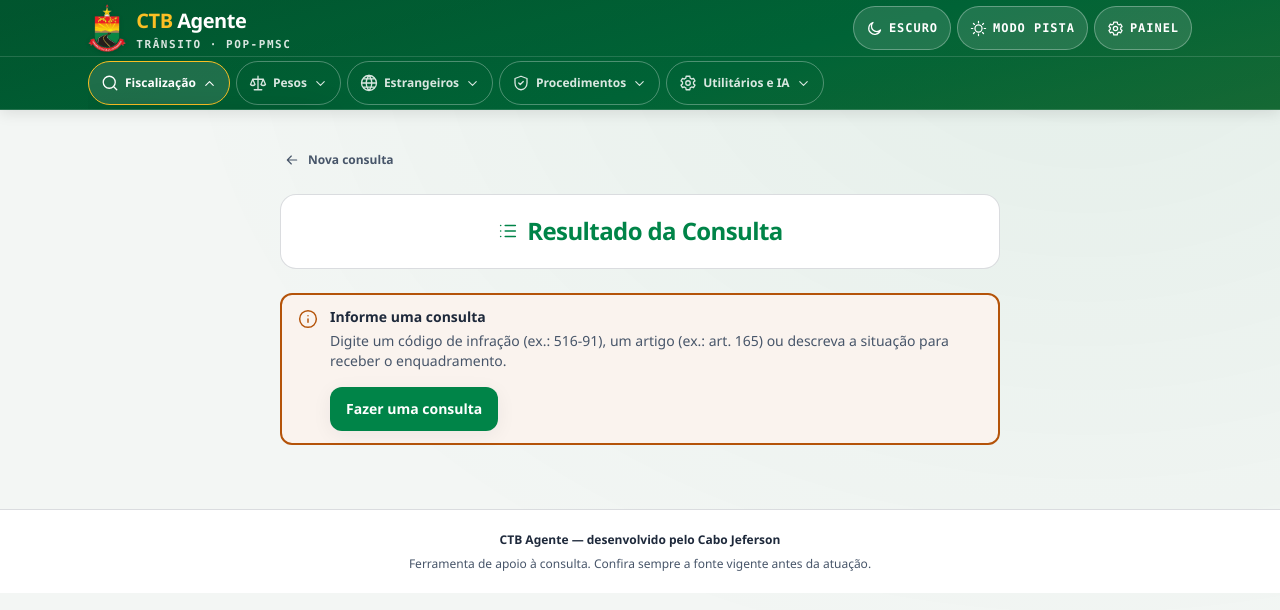
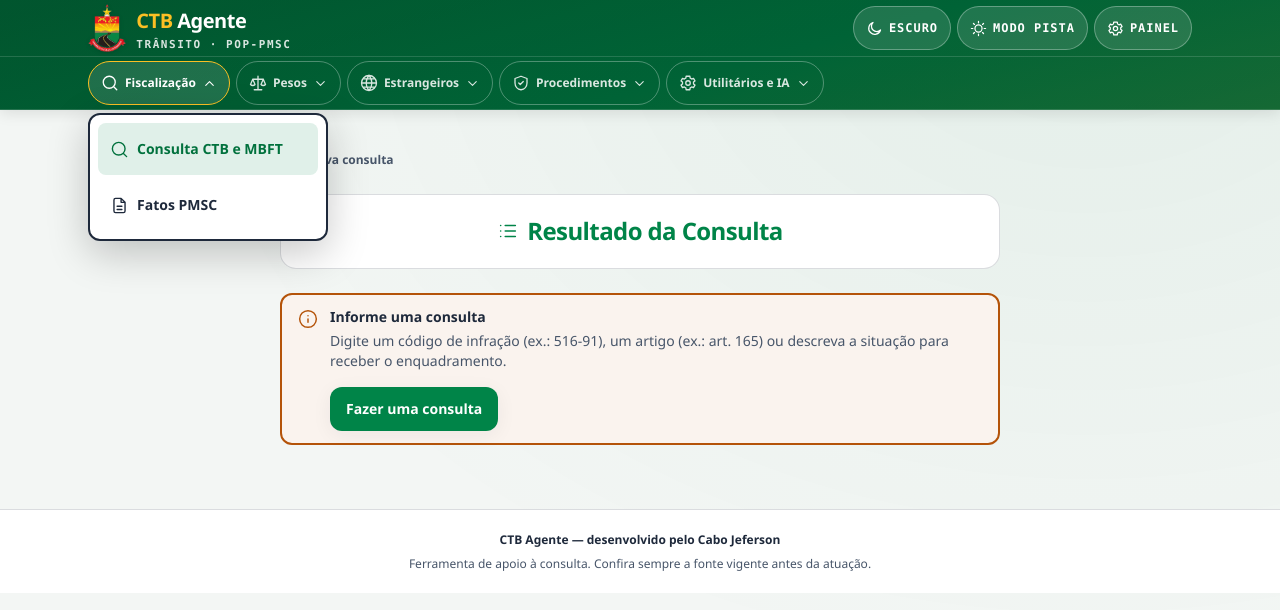
Before and after one commit to nenzinhu/ctb-agente, a Next.js app: page /consulta in a window 1280 px wide. Shown: the top 610 px of the page. Built offline with nearby package versions, Linux system fonts and the light colour scheme.

Commit message:
fix: exibe submenus da navegação operacional

```diff
--- a/components/OperationalNavigation.tsx
+++ b/components/OperationalNavigation.tsx
@@ -62,6 +62,8 @@
     return () => document.removeEventListener('click', fechar);
   }, []);
 
+  const pilarAberto = PILARES.find((pilar) => pilar.id === aberto) ?? null;
+
   return (
     <nav ref={navRef} aria-label="Pilares operacionais" className="operational-navigation">
       <ul className="operational-pillars">
@@ -82,9 +84,13 @@
                 <span>{pilar.label}</span>
                 <Icone nome="chevron" tamanho={15} className={expandido ? 'rotate-180' : ''} />
               </button>
-              {expandido && (
-                <ul id={`submenu-${pilar.id}`} className="operational-submenu">
-                  {pilar.itens.map((item) => (
+            </li>
+          );
+        })}
+      </ul>
+      {pilarAberto && (
+          <ul id={`submenu-${pilarAberto.id}`} className="operational-submenu">
+            {pilarAberto.itens.map((item) => (
               <li key={item.href}>
                 <Link
                   href={item.href}
@@ -100,10 +106,6 @@
             ))}
           </ul>
       )}
-            </li>
-          );
-        })}
-      </ul>
     </nav>
   );
 }
```
Also changed, not shown: 1 other file (tests, documents, lock files or other folders). Lines whose indentation alone changed are shown as unchanged.
